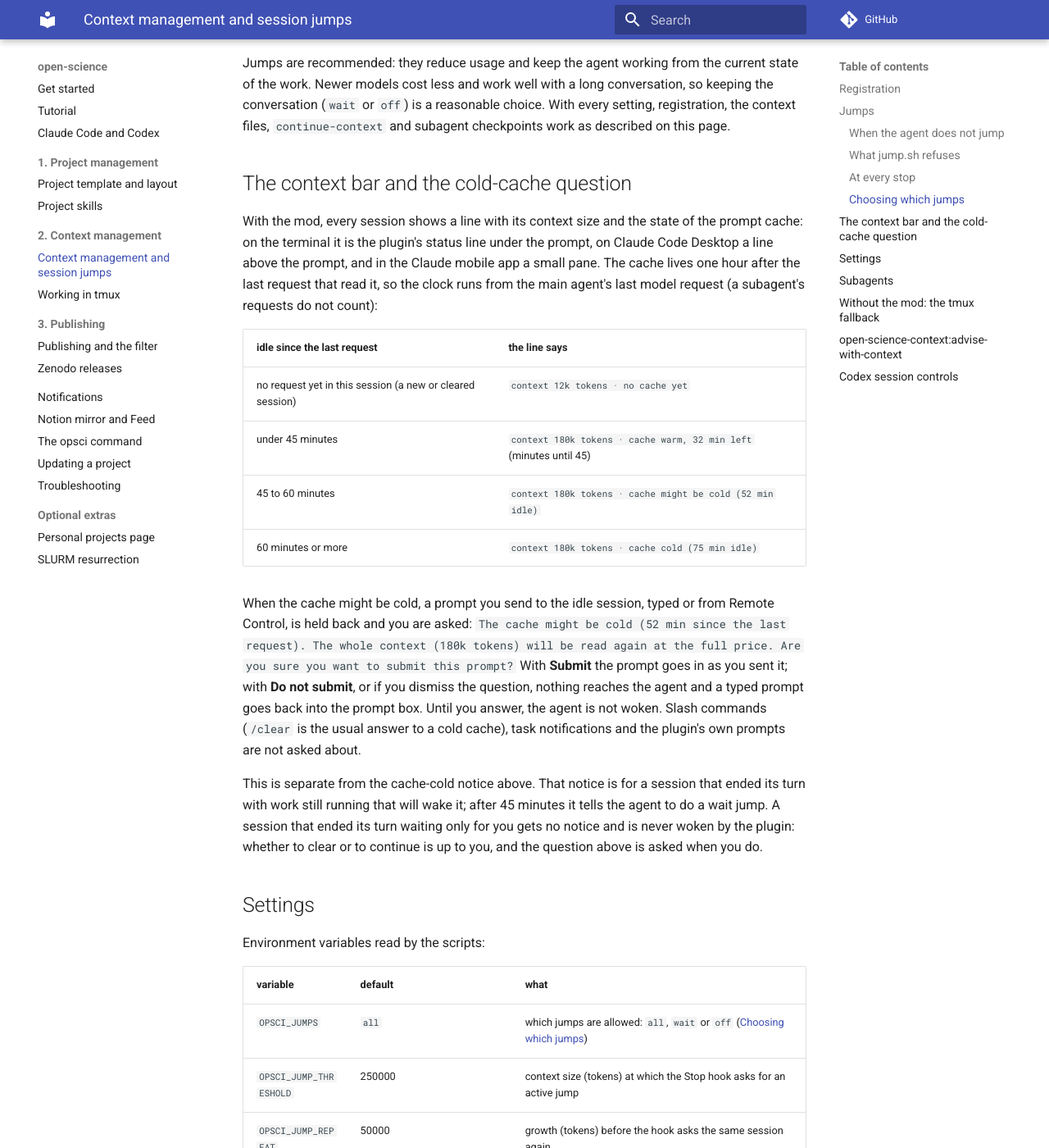
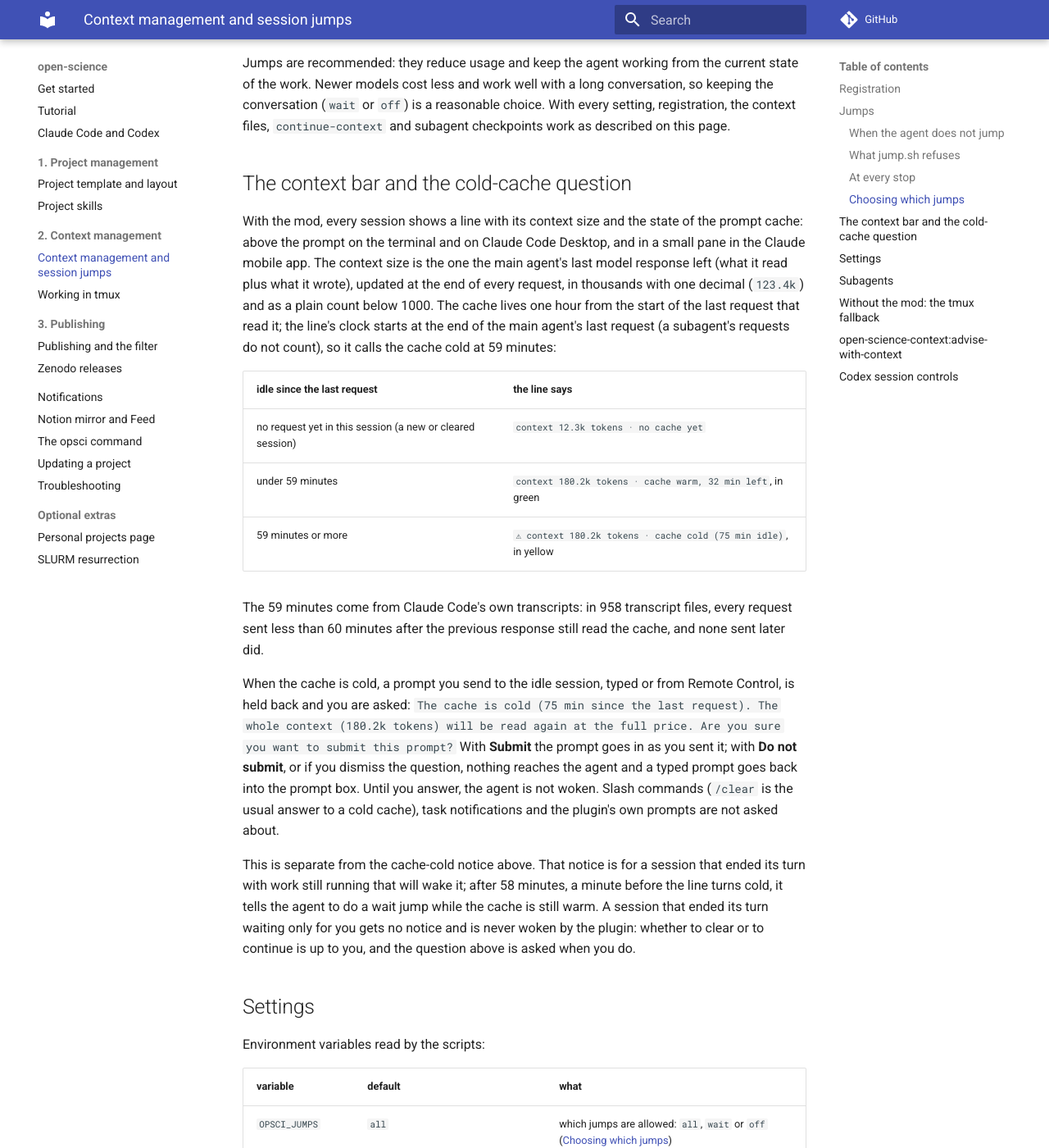
Before and after one commit to mhycheung/open-science, an MkDocs documentation site: the page built from docs/context-management.md, in a window 1280 px wide and 1400 px high, scrolled down 5264 px. Shown: the whole window at 82% size. Built offline with MkDocs 1.6.1 and Material for MkDocs 9.7.7, drawn with Linux system fonts in a browser that asks for light colours; comment, search, counter and statistics services are not loaded; some of the changed text lies outside the part shown.

Commit message:
Context bar: cold at 59 min, green/yellow, one-decimal token count; cache-cold notice at 58 min
The bar has one boundary: warm until 59 minutes after the main agent's last request
(OPSCI_CACHE_TTL_MIN, default 59), cold from then on; the "might be cold" stage is gone,
and the prompt question is asked once the cache is cold. Warm is green, cold is yellow with
a warning sign. The bar is drawn above the prompt on the terminal as on Desktop (the plain
status line cannot be colored), and in the pane on the mobile app. The context size comes
from each main-agent response's own usage (read plus written), shown as 123.4k, or as a
plain count below 1000.

The cache-cold notice that tells a waiting agent to do a wait jump now comes after 58
minutes (OPSCI_CACHE_COLD_MIN, was 45), on the mod and the tmux path. In 958 Claude Code
transcript files, every request sent less than 60 minutes after the previous response read
the 1-hour cache, and none sent later did.

```diff
--- a/docs/context-management.md
+++ b/docs/context-management.md
@@ -92,7 +92,7 @@
 |---|---|---|
 | active | the context is above about 250k tokens, a subtask finished, or before a fan-out of subagents | `bash "${CLAUDE_PLUGIN_ROOT}/scripts/jump.sh" active <context file> --report "<report>"` |
 | wait | only background work is left (subagents, a background shell, a SLURM job) and it will take longer than about 45 minutes | `bash "${CLAUDE_PLUGIN_ROOT}/scripts/jump.sh" wait <context file> --report "<report>"` |
-| cache-cold | the plugin sends `[open-science] cache-cold: ...` to the session after 45 minutes idle with work still running | a wait jump, now |
+| cache-cold | the plugin sends `[open-science] cache-cold: ...` to the session after 58 minutes idle with work still running | a wait jump, now |
 
 Before either command, in the same turn, the agent writes the jump's record: the task
 `context.md` (state, what is in flight and how to check it, the exact next step), the project
@@ -191,32 +191,35 @@
 ## The context bar and the cold-cache question
 
 With the mod, every session shows a line with its context size and the state of the prompt
-cache: on the terminal it is the plugin's status line under the prompt, on Claude Code Desktop
-a line above the prompt, and in the Claude mobile app a small pane. The cache lives one hour
-after the last request that read it, so the clock runs from the main agent's last model
-request (a subagent's requests do not count):
+cache: above the prompt on the terminal and on Claude Code Desktop, and in a small pane in the
+Claude mobile app. The context size is the one the main agent's last model response left (what
+it read plus what it wrote), updated at the end of every request, in thousands with one decimal
+(`123.4k`) and as a plain count below 1000. The cache lives one hour from the start of the last
+request that read it; the line's clock starts at the end of the main agent's last request (a
+subagent's requests do not count), so it calls the cache cold at 59 minutes:
 
 | idle since the last request | the line says |
 |---|---|
-| no request yet in this session (a new or cleared session) | `context 12k tokens · no cache yet` |
-| under 45 minutes | `context 180k tokens · cache warm, 32 min left` (minutes until 45) |
-| 45 to 60 minutes | `context 180k tokens · cache might be cold (52 min idle)` |
-| 60 minutes or more | `context 180k tokens · cache cold (75 min idle)` |
+| no request yet in this session (a new or cleared session) | `context 12.3k tokens · no cache yet` |
+| under 59 minutes | `context 180.2k tokens · cache warm, 32 min left`, in green |
+| 59 minutes or more | `⚠ context 180.2k tokens · cache cold (75 min idle)`, in yellow |
 
-When the cache might be cold, a prompt you send to the idle session, typed or from Remote
-Control, is held back and you are asked: `The cache might be cold (52 min since the last
-request). The whole context (180k tokens) will be read again at the full price. Are you sure
-you want to submit this prompt?` With **Submit** the prompt goes in as you sent it; with **Do
-not submit**, or if you dismiss the question, nothing reaches the agent and a typed prompt goes
-back into the prompt box. Until you answer, the agent is not woken. Slash commands (`/clear`
-is the usual answer to a cold cache), task notifications and the plugin's own prompts are not
-asked about.
+The 59 minutes come from Claude Code's own transcripts: in 958 transcript files, every request sent
+less than 60 minutes after the previous response still read the cache, and none sent later did.
+
+When the cache is cold, a prompt you send to the idle session, typed or from Remote Control, is
+held back and you are asked: `The cache is cold (75 min since the last request). The whole
+context (180.2k tokens) will be read again at the full price. Are you sure you want to submit
+this prompt?` With **Submit** the prompt goes in as you sent it; with **Do not submit**, or if
+you dismiss the question, nothing reaches the agent and a typed prompt goes back into the prompt
+box. Until you answer, the agent is not woken. Slash commands (`/clear` is the usual answer to a
+cold cache), task notifications and the plugin's own prompts are not asked about.
 
 This is separate from the cache-cold notice above. That notice is for a session that ended its
-turn with work still running that will wake it; after 45 minutes it tells the agent to do a
-wait jump. A session that ended its turn waiting only for you gets no notice and is never woken
-by the plugin: whether to clear or to continue is up to you, and the question above is asked
-when you do.
+turn with work still running that will wake it; after 58 minutes, a minute before the line
+turns cold, it tells the agent to do a wait jump while the cache is still warm. A session that
+ended its turn waiting only for you gets no notice and is never woken by the plugin: whether to
+clear or to continue is up to you, and the question above is asked when you do.
 
 ## Settings
 
@@ -228,8 +231,8 @@
 | `OPSCI_JUMP_THRESHOLD` | 250000 | context size (tokens) at which the Stop hook asks for an active jump |
 | `OPSCI_JUMP_REPEAT` | 50000 | growth (tokens) before the hook asks the same session again |
 | `OPSCI_ACTIVE_JUMP_FLOOR` | 100000 | below this, an active jump needs `--force` |
-| `OPSCI_CACHE_COLD_MIN` | 45 | minutes idle, with work running, before the cache-cold notice; with the mod, also when the context bar says the cache might be cold and prompts are asked about |
-| `OPSCI_CACHE_TTL_MIN` | 60 | with the mod: minutes idle after which the context bar says the cache is cold |
+| `OPSCI_CACHE_COLD_MIN` | 58 | minutes idle, with work running, before the cache-cold notice |
+| `OPSCI_CACHE_TTL_MIN` | 59 | with the mod: minutes idle after which the context bar says the cache is cold and prompts are asked about |
 | `OPSCI_JUMP_FRESH_MIN` | 15 | the context file must have been saved within this many minutes |
 | `OPSCI_SUBAGENT_LIMIT` | 200000 | with the mod: a subagent's context size (tokens) at which it is told to checkpoint |
 | `OPSCI_WAIT_POLL` | 60 | seconds between two checks of a SLURM waker's jobs |
```
Also changed, not shown: CHANGELOG.md (+13 -0 lines), plugins/open-science-context/skills/context-management/SKILL.md (+2 -2 lines), plugins/open-science/skills/onboard/explanations.md (+1 -1 lines), 5 other files.
